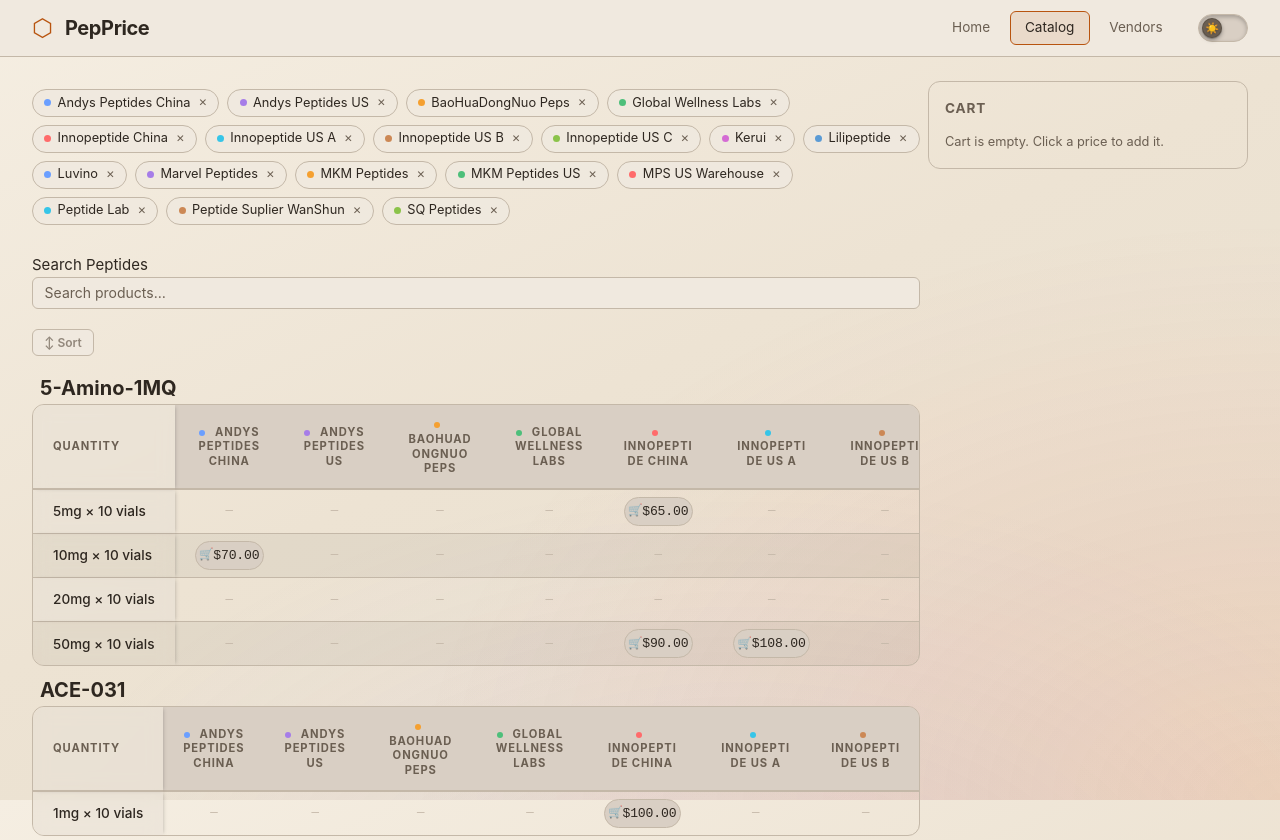
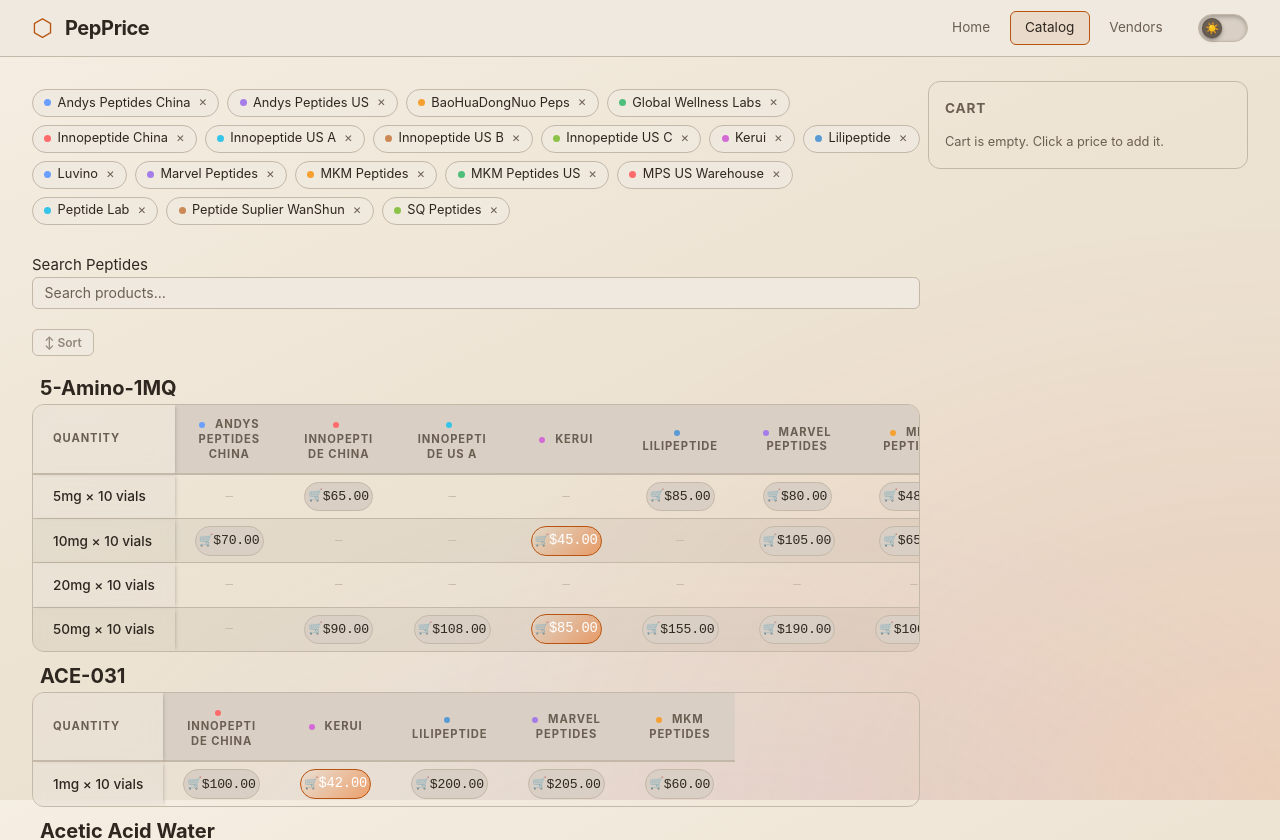
Before and after one commit to wizzer129/pep-catalog, a Vue app: page /catalog in a window 1280 px wide. Shown: the top 840 px of the page. Built offline with nearby package versions, Linux system fonts and the light colour scheme.

Commit message:
improved filtering on tables to only show vendors with prices for a selected product

```diff
--- a/src/components/PriceTable.vue
+++ b/src/components/PriceTable.vue
@@ -57,10 +57,22 @@ const productGroups = computed(() => {
 
 	order.sort((a, b) => (sortDir.value === 'desc' ? b.localeCompare(a) : a.localeCompare(b)));
 
-	return order.map((product_name) => ({
-		product_name,
-		variants: [...byProduct.get(product_name)].sort((a, b) => mgValue(a.mg) - mgValue(b.mg)),
-	}));
+	return order.map((product_name) => {
+		const variants = [...byProduct.get(product_name)].sort(
+			(a, b) => mgValue(a.mg) - mgValue(b.mg),
+		);
+		// Only keep vendor columns that price at least one variant of this
+		// product — a column of all dashes just adds noise.
+		const vendors = [];
+		const vendorColors = [];
+		props.vendors.forEach((v, i) => {
+			if (variants.some((row) => props.priceMap[v]?.[row.key] != null)) {
+				vendors.push(v);
+				vendorColors.push(props.vendorColors[i]);
+			}
+		});
+		return { product_name, variants, vendors, vendorColors };
+	});
 });
 
 watch(
@@ -124,11 +136,11 @@ const lowestPriceMap = computed(() => {
 				<thead>
 					<tr>
 						<th class="col-product">Quantity</th>
-						<th v-for="(v, i) in vendors" :key="v" class="col-vendor">
+						<th v-for="(v, i) in group.vendors" :key="v" class="col-vendor">
 							<span
-								v-if="vendorColors[i]"
+								v-if="group.vendorColors[i]"
 								class="vendor-dot"
-								:style="{ background: vendorColors[i] }"
+								:style="{ background: group.vendorColors[i] }"
 							></span>
 							{{ v.replace(/_/g, ' ') }}
 						</th>
@@ -148,7 +160,7 @@ const lowestPriceMap = computed(() => {
 							</button>
 						</td>
 						<td
-							v-for="v in vendors"
+							v-for="v in group.vendors"
 							:key="v"
 							class="col-price"
 							:class="{
--- a/src/components/SearchBar.vue
+++ b/src/components/SearchBar.vue
@@ -19,6 +19,7 @@ const suggestions = computed(() => {
 
 function pick(name) {
 	selected.value = [...selected.value, name];
+	query.value = '';
 }
 
 function remove(name) {
--- a/src/views/CatalogView.vue
+++ b/src/views/CatalogView.vue
@@ -41,8 +41,16 @@ function toggleVendor(key) {
 
 const activeVendors = computed(() => catalog.vendorKeys.filter((k) => selectedVendors.has(k)));
 
-const activeVendorColors = computed(() =>
-	activeVendors.value.map((k) => vendorColor(catalog.vendorKeys, k)),
+// Drop any vendor that has no price for a single one of the currently shown
+// rows — an all-dashes column carries no information.
+const visibleVendors = computed(() => {
+	const rows = filteredRows.value;
+	const priceMap = catalog.priceMap;
+	return activeVendors.value.filter((v) => rows.some((r) => priceMap[v]?.[r.key] != null));
+});
+
+const visibleVendorColors = computed(() =>
+	visibleVendors.value.map((k) => vendorColor(catalog.vendorKeys, k)),
 );
 
 const savedProducts = localStorage.getItem(SEARCH_STORAGE_KEY);
@@ -133,9 +141,9 @@ const lowestVendorTotalLabel = computed(() => {
 				/>
 				<PriceTable
 					:rows="filteredRows"
-					:vendors="activeVendors"
+					:vendors="visibleVendors"
 					:price-map="catalog.priceMap"
-					:vendor-colors="activeVendorColors"
+					:vendor-colors="visibleVendorColors"
 					:page-size="11"
 				/>
 			</div>
```
